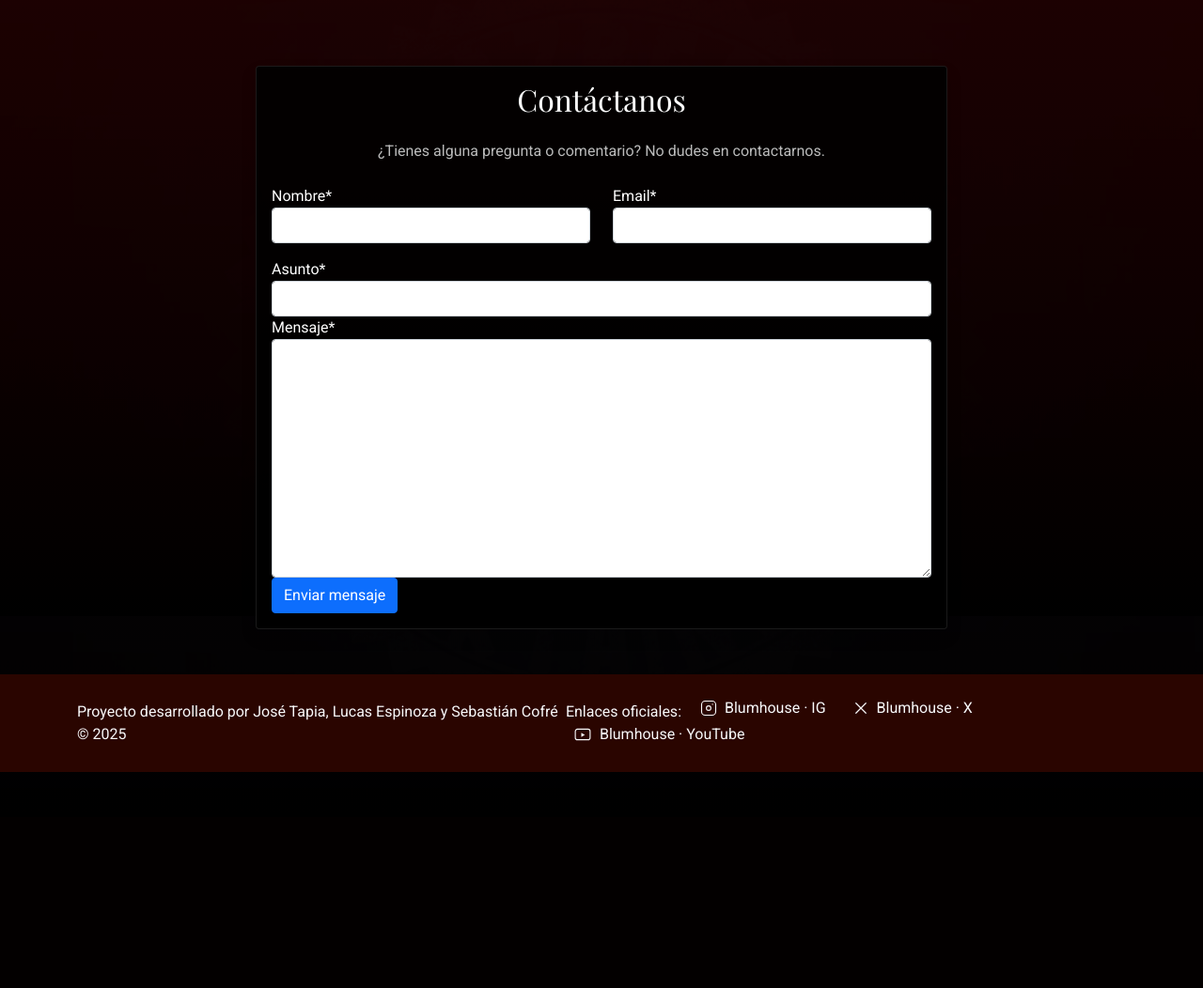
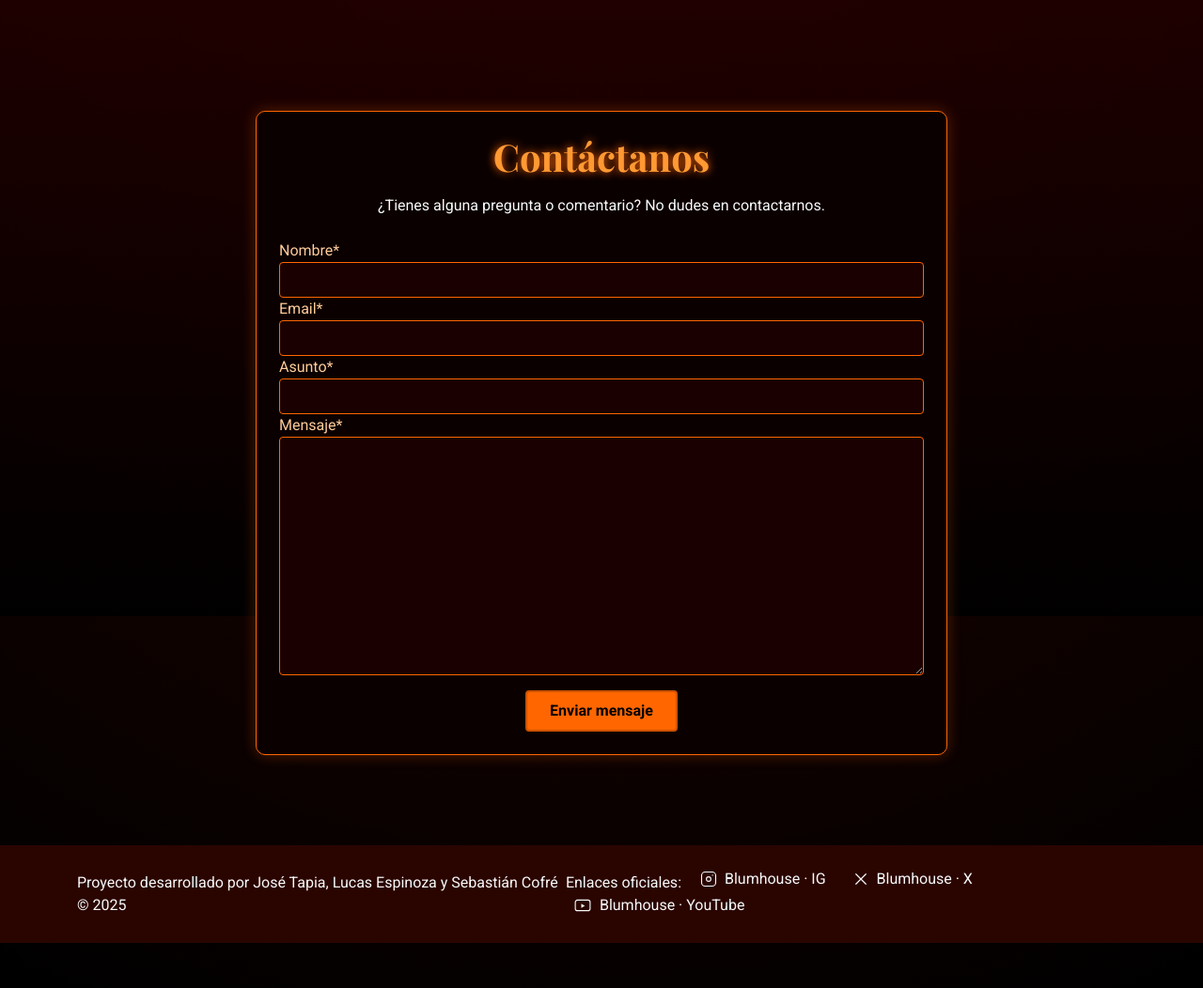
Before and after one commit to Jptapiac/turboneko, a Django app: page /contacto/ in a window 1280 px wide. Shown: the part 144-1196 px from the top of the page at 94% size. Before the commit the page ends 966 px from the top, so only its background shows below. Run offline with Django 4.2, Linux system fonts and the light colour scheme; some libraries are stand-ins or nearby versions.

Commit message:
cambio 4

```diff
--- a/contract/templates/contract/contact.html
+++ b/contract/templates/contract/contact.html
@@ -1,35 +1,86 @@
-{% extends "core/base.html" %}
+{% extends 'core/base.html' %}
+{% load static %}
 {% load crispy_forms_tags %}
 
-{% block title %}{{ title }}{% endblock %}
+{% block extra_css %}
+<link rel="stylesheet" href="{% static 'animatronics/css/animatronics.css' %}">
+<style>
+  /* ======== Estilos personalizados FNAF ======== */
+
+  /* Fondo oscuro del contenedor */
+  .contact-container {
+    background-color: #0b0000;
+    border: 1px solid #ff6600;
+    border-radius: 10px;
+    box-shadow: 0 0 15px rgba(255, 102, 0, 0.3);
+    color: #fff;
+  }
+
+  /* Botón personalizado */
+  .btn-fnaf {
+    background-color: #ff6600;
+    color: #000;
+    font-weight: bold;
+    border: 2px solid #cc5200;
+    transition: all 0.3s ease;
+  }
+
+  .btn-fnaf:hover {
+    background-color: #ffa31a;
+    color: #000;
+    box-shadow: 0 0 15px #ff6600;
+  }
+
+  /* Inputs y textarea */
+  .form-control {
+    background-color: #1a0000;
+    border: 1px solid #ff6600;
+    color: #fff;
+  }
+
+  .form-control:focus {
+    background-color: #260000;
+    border-color: #ffa31a;
+    box-shadow: 0 0 10px #ff6600;
+    color: #fff;
+  }
+
+  label {
+    color: #ffcc99;
+  }
+
+  /* Título */
+  .contact-title {
+    color: #ff9933;
+    text-shadow: 0 0 10px #ff6600;
+  }
+
+</style>
+{% endblock %}
 
 {% block content %}
-<div class="container mt-5 mb-5">
+<div class="container py-5">
   <div class="row justify-content-center">
     <div class="col-md-8">
-            <div class="card shadow">
-                <div class="card-body">
-                    <h2 class="text-center mb-4">Contáctanos</h2>
-
-                    {% if messages %}
-                    <div class="messages mb-4">
-                        {% for message in messages %}
-                        <div class="alert alert-{{ message.tags }} alert-dismissible fade show" role="alert">
-                            {{ message }}
-                            <button type="button" class="btn-close" data-bs-dismiss="alert" aria-label="Close"></button>
-                        </div>
-                        {% endfor %}
-                    </div>
-                    {% endif %}
-
-                    <p class="text-muted text-center mb-4">
+      <div class="p-4 contact-container">
+        <h2 class="text-center mb-3 contact-title">Contáctanos</h2>
+        <p class="text-center mb-4 text-light">
           ¿Tienes alguna pregunta o comentario? No dudes en contactarnos.
         </p>
 
-                    {% crispy form %}
+        <form method="post">
+          {% csrf_token %}
+          {{ form|crispy }}
+          <div class="text-center mt-3">
+            <button type="submit" class="btn btn-fnaf px-4 py-2">Enviar mensaje</button>
           </div>
+        </form>
       </div>
     </div>
   </div>
 </div>
 {% endblock %}
+
+{% block extra_js %}
+<script src="{% static 'animatronics/js/animatronics.js' %}"></script>
+{% endblock %}
```
Also changed, not shown: animatronics/templates/animatronics/list.html (+52 -19 lines), animatronics/views.py (+18 -3 lines), turboneko/settings.py (line endings or trailing spaces). Lines whose indentation alone changed are shown as unchanged.
